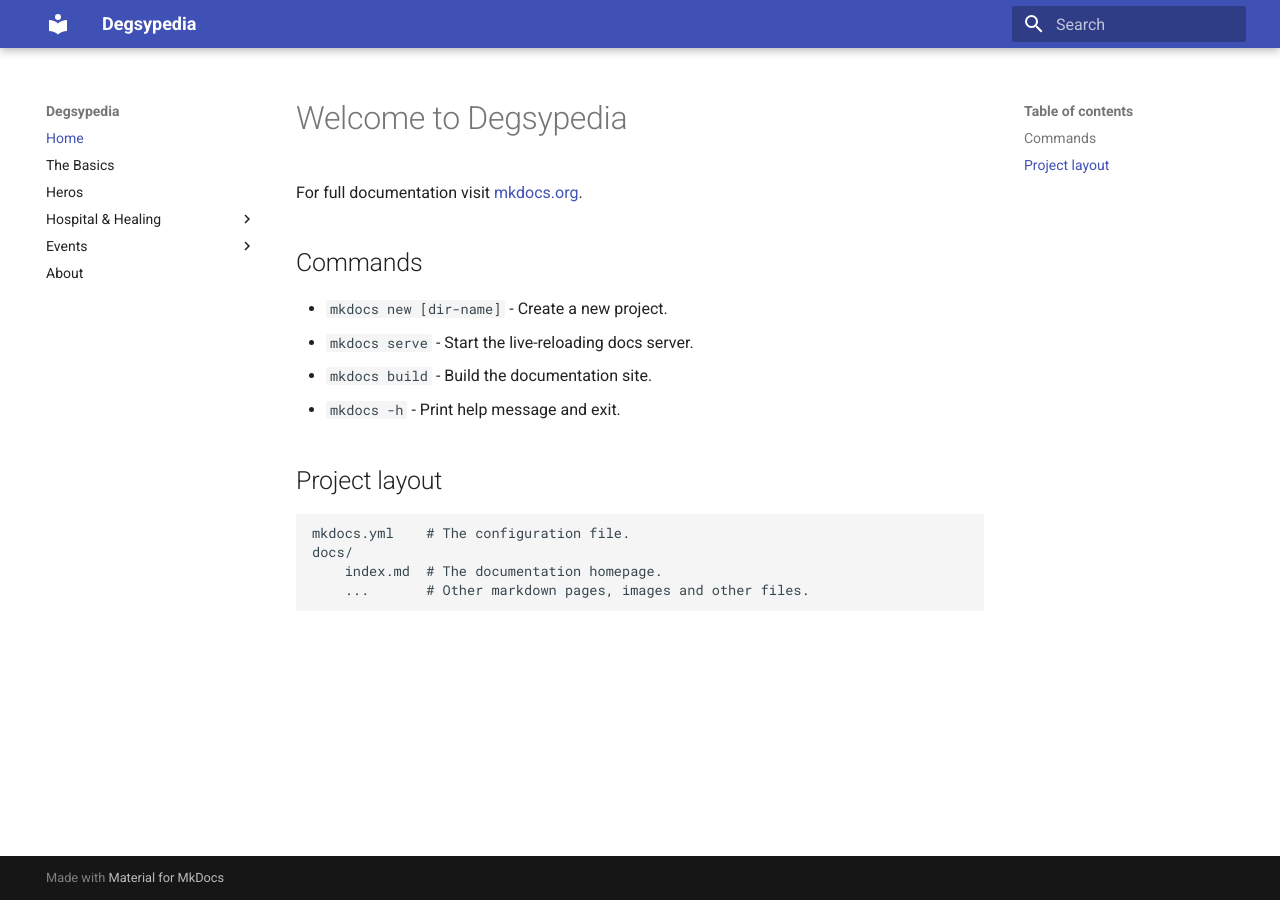
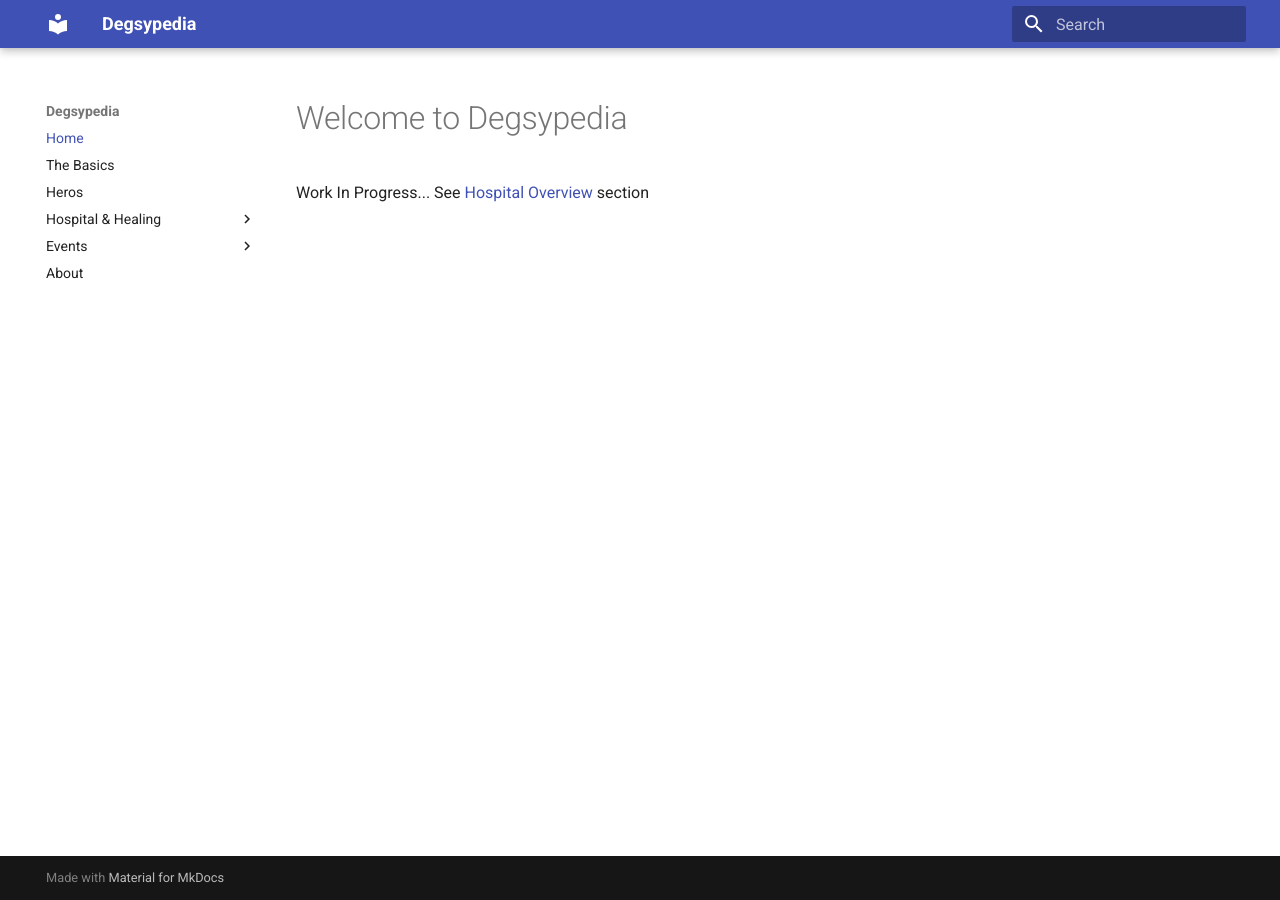
Before and after one commit to Degsy81/degsypedia, an MkDocs documentation site: the page built from docs/index.md, in a window 1280 px wide. Built offline with MkDocs 1.6.1 and Material for MkDocs 9.7.7, drawn with Linux system fonts in a browser that asks for light colours.

Commit message:
Preview for Cinna

```diff
--- a/docs/index.md
+++ b/docs/index.md
@@ -1,17 +1,3 @@
 # Welcome to Degsypedia
 
-For full documentation visit [mkdocs.org](https://www.mkdocs.org).
-
-## Commands
-
-* `mkdocs new [dir-name]` - Create a new project.
-* `mkdocs serve` - Start the live-reloading docs server.
-* `mkdocs build` - Build the documentation site.
-* `mkdocs -h` - Print help message and exit.
-
-## Project layout
-
-    mkdocs.yml    # The configuration file.
-    docs/
-        index.md  # The documentation homepage.
-        ...       # Other markdown pages, images and other files.
+Work In Progress... See [Hospital Overview](hospital/hospital_overview.md) section
```
